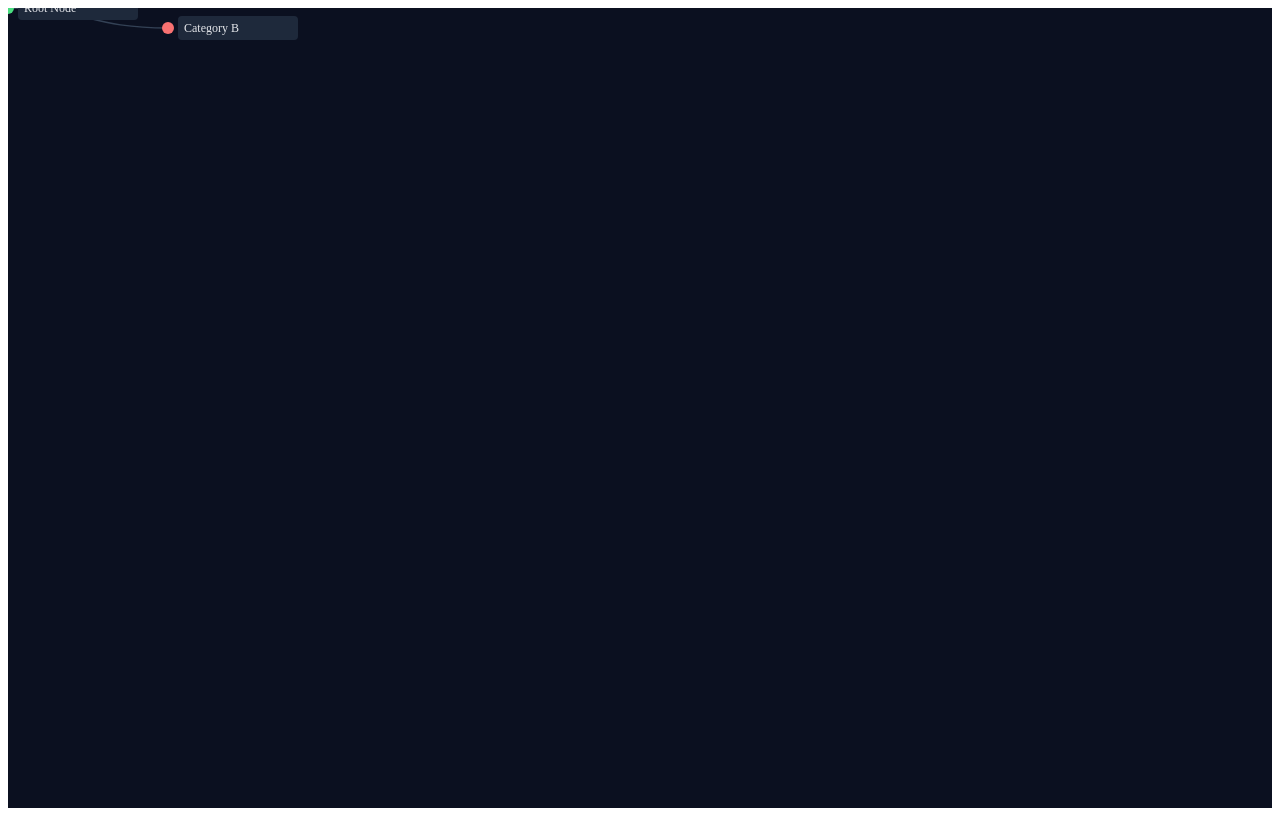
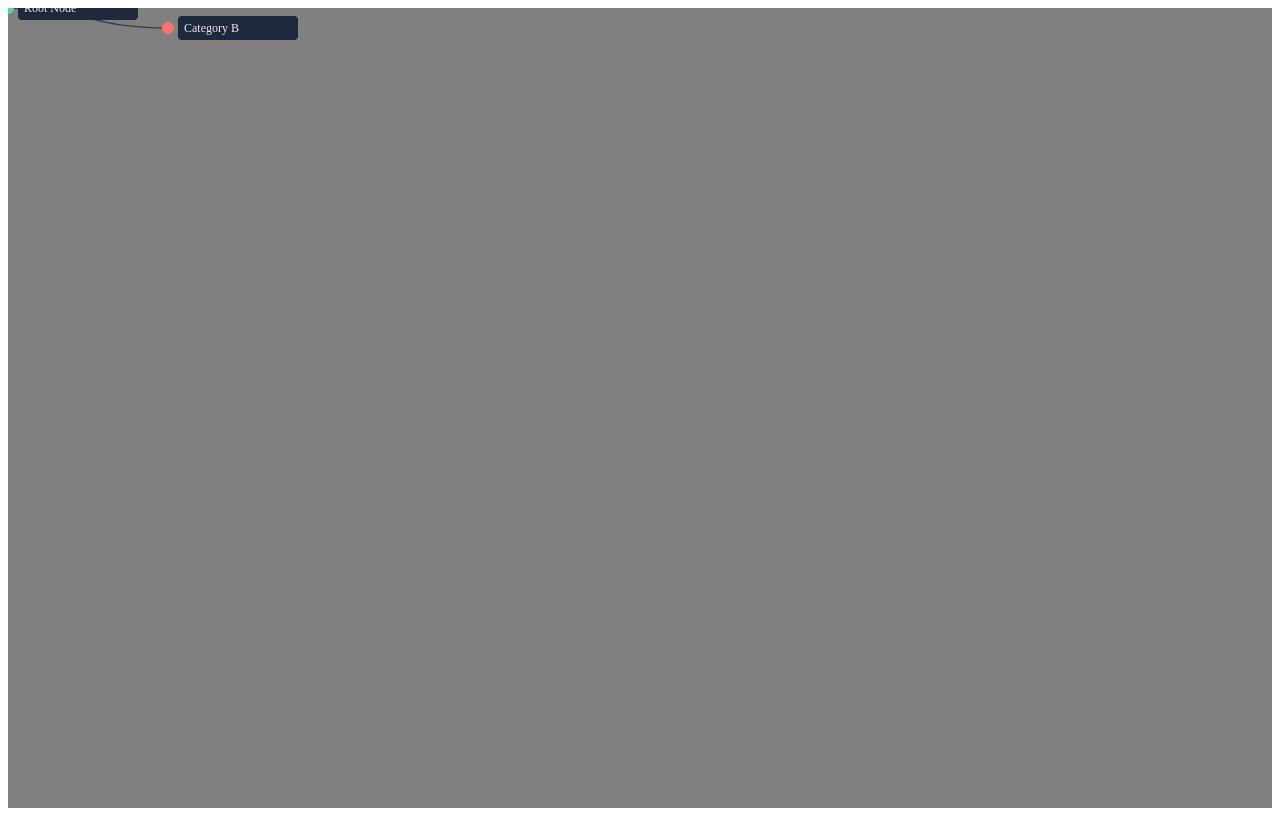
Before and after one commit to obaidalqurshi/virtualized-tree, a React (Vite) app: page / in a window 1280 px wide. Built offline with nearby package versions, Linux system fonts and the light colour scheme.

Commit message:
fix bg color issue

```diff
--- a/src/components/TimeSeriesChart.tsx
+++ b/src/components/TimeSeriesChart.tsx
@@ -1,6 +1,6 @@
 import * as d3 from "d3"
 import { useEffect, useRef } from "react"
-import type { TimePoint } from "../types/tree"
+import { TimePoint } from "../types/tree"
 
 export function TimeSeriesChart({ data }: { data: TimePoint[] }) {
   const ref = useRef<SVGSVGElement | null>(null)
@@ -35,7 +35,7 @@ export function TimeSeriesChart({ data }: { data: TimePoint[] }) {
     svg.append("path")
       .datum(parsed)
       .attr("fill", "none")
-      .attr("stroke", "#38bdf8")
+      .attr("stroke", "black")
       .attr("stroke-width", 2)
       .attr("d", line)
 
--- a/src/components/TimeSeriesModal.tsx
+++ b/src/components/TimeSeriesModal.tsx
@@ -16,7 +16,7 @@ export function TimeSeriesModal({
         top: 0,
         width: 500,
         height: "100%",
-        background: "#020617",
+        background: "white",
         padding: 16
       }}
     >
--- a/src/components/TreeCanvas.tsx
+++ b/src/components/TreeCanvas.tsx
@@ -50,7 +50,7 @@ export function TreeCanvas({ data, onSelectNode }: Props) {
       ref={svgRef}
       width="100%"
       height="100vh"
-      style={{ background: "#0b1020" }}
+      style={{ background: "gray" }}
     >
       <g ref={gRef}>
         <TreeLinks links={links} />
```
